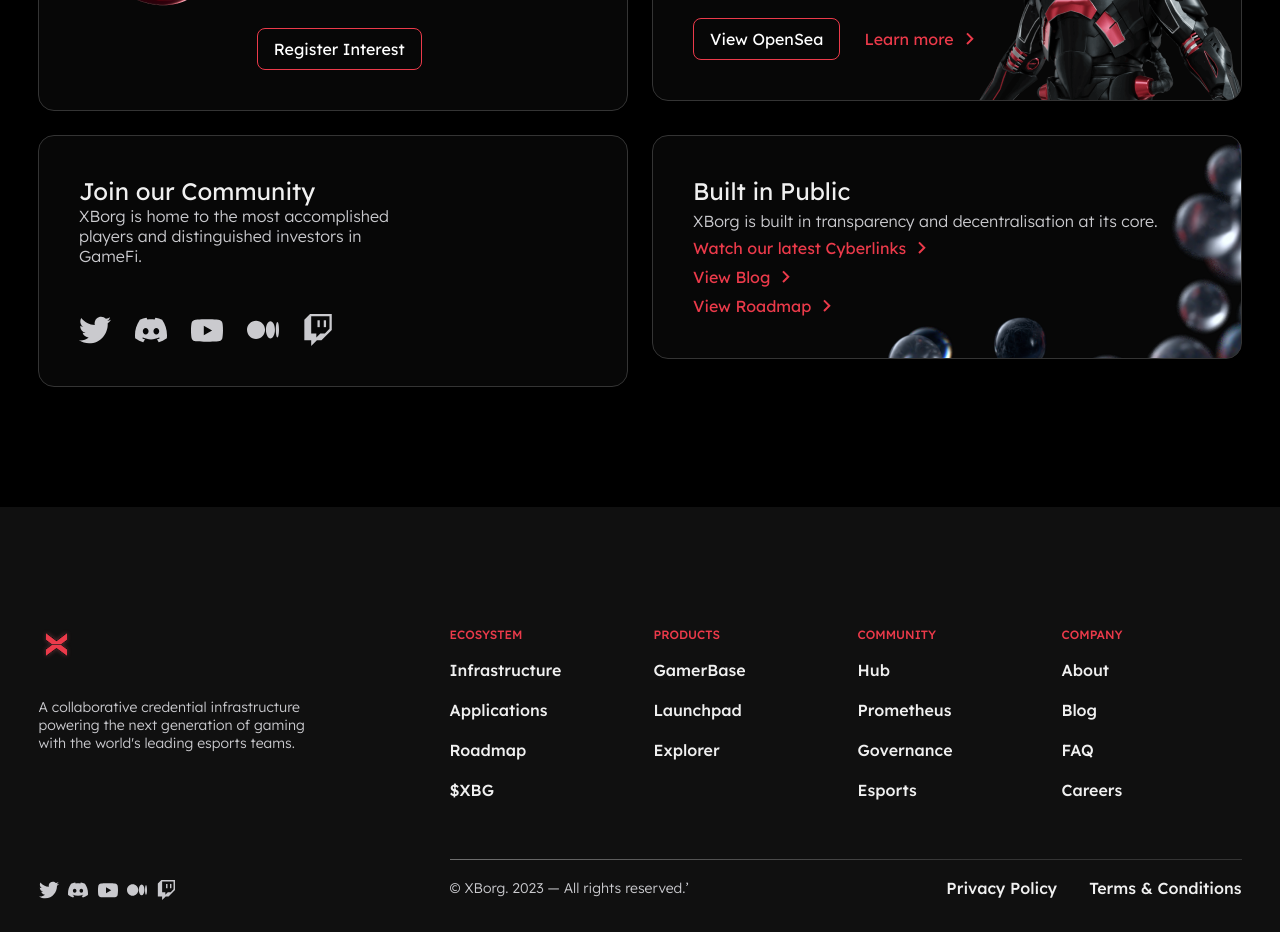
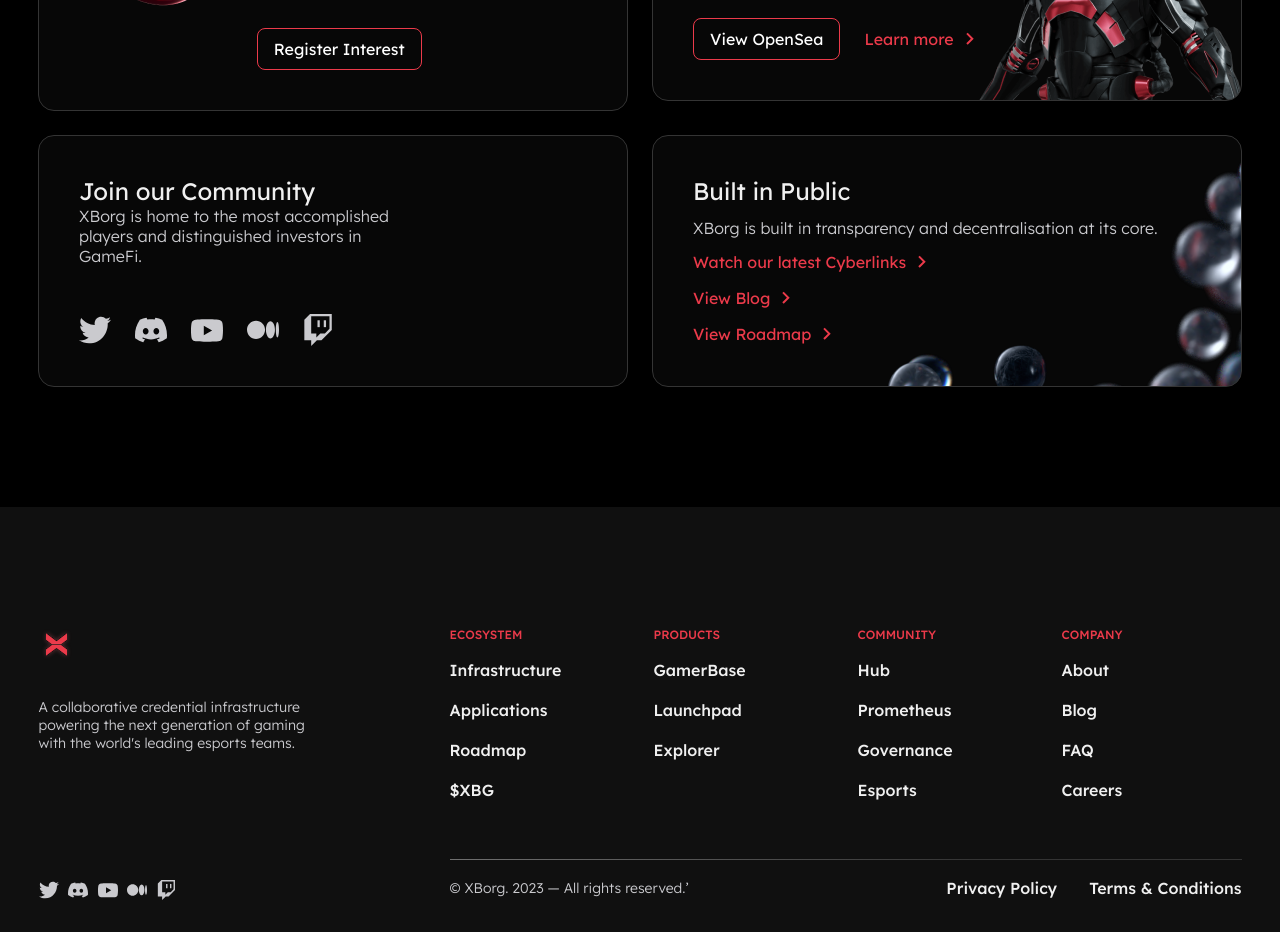
Before and after one commit to Zaman-Meer/xborg, a Next.js app: page /about in a window 1280 px wide. Shown: the part 5420-6352 px from the top of the page. Built offline with nearby package versions, Linux system fonts and the light colour scheme.

Commit message:
Initial commit

```diff
--- a/src/components/about/LinksCardsSection/linksCardsSection.module.scss
+++ b/src/components/about/LinksCardsSection/linksCardsSection.module.scss
@@ -117,7 +117,7 @@
       flex-direction: column;
       justify-content: flex-start;
       align-items: flex-start;
-      gap: 5px;
+      gap: 12px;
     }
     @media screen and (max-width: 425px) {
       .card1 {
```
